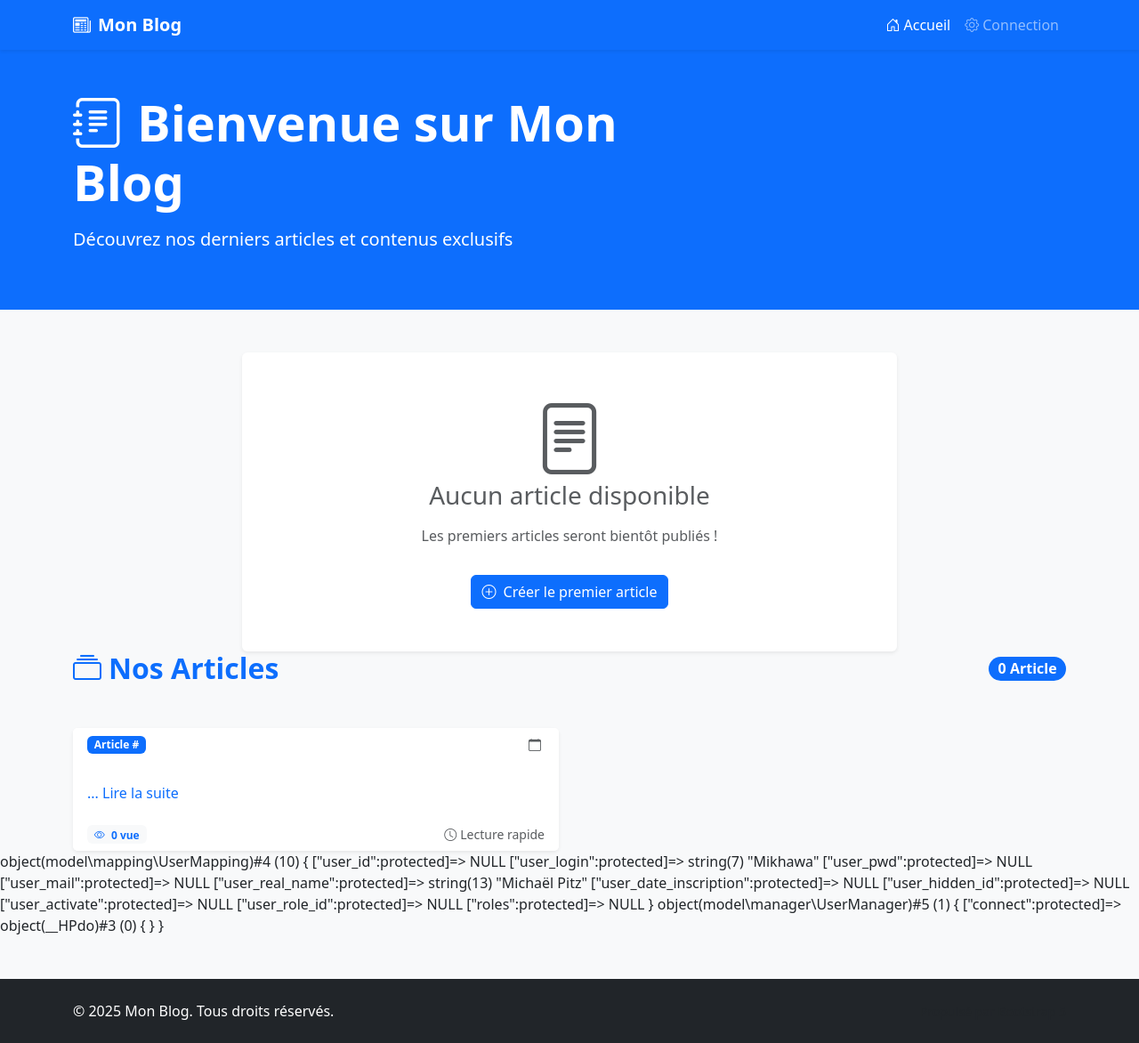
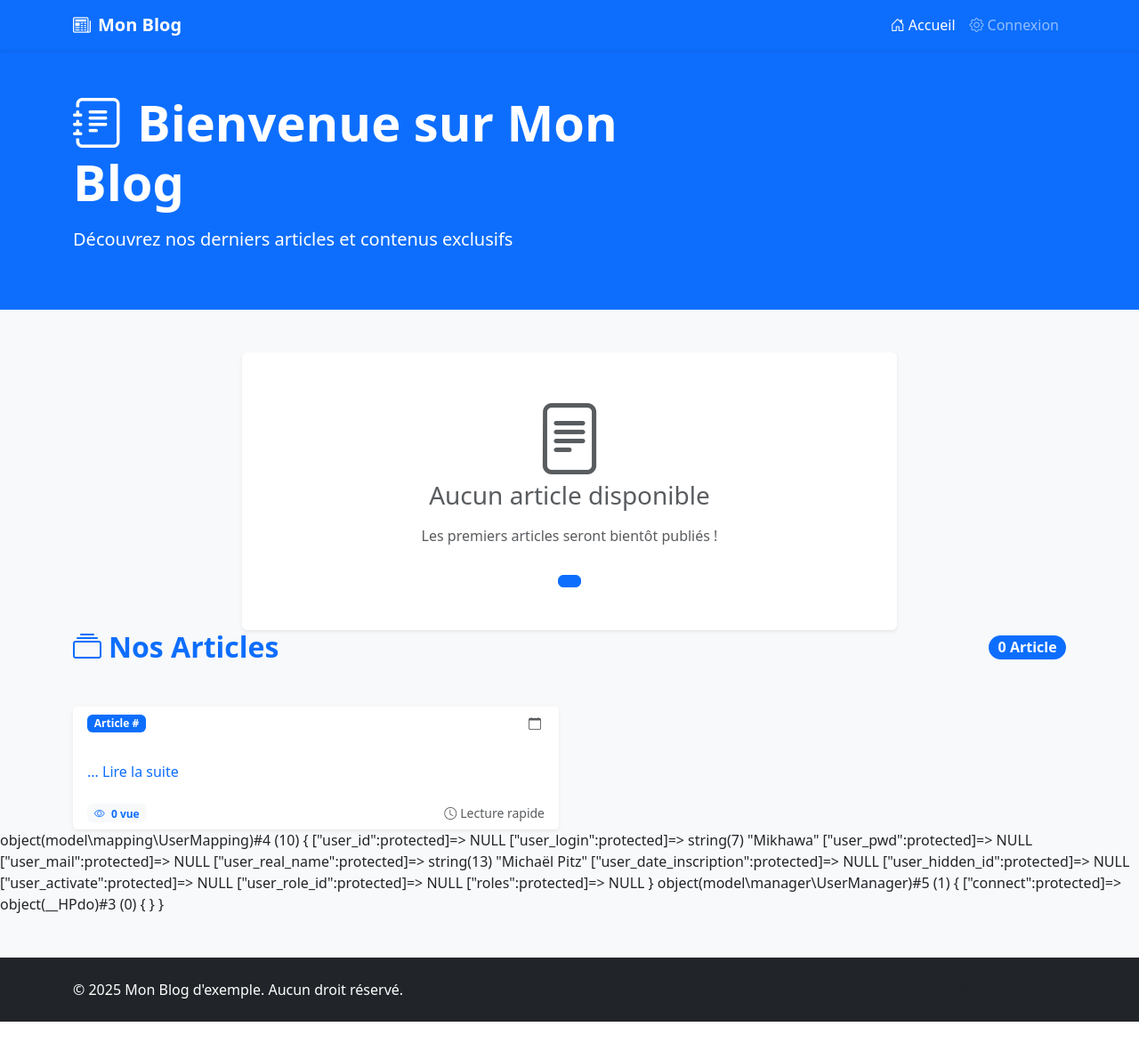
Before and after one commit to WebDevCF2m2025/blog-php-oo-mvc, a PHP site: page / in a window 1280 px wide. Shown: the whole page at 89% size. After the commit the page ends 1148 px from the top, so only its background shows below. Run offline with PHP 8.4, Linux system fonts and the light colour scheme.

Commit message:
view/home.html.php

```diff
--- a/view/home.html.php
+++ b/view/home.html.php
@@ -31,7 +31,7 @@
                 </li>
                 <li class="nav-item">
                     <a class="nav-link" href="./?p=connection">
-                        <i class="bi bi-gear me-1"></i>Connection
+                        <i class="bi bi-gear me-1"></i>Connexion
                     </a>
                 </li>
             </ul>
@@ -64,7 +64,6 @@
                         <h3 class="text-muted mb-3">Aucun article disponible</h3>
                         <p class="text-muted">Les premiers articles seront bientôt publiés !</p>
                         <a href="./?p=admin" class="btn btn-primary mt-3">
-                            <i class="bi bi-plus-circle me-2"></i>Créer le premier article
                         </a>
                     </div>
                 </div>
@@ -133,7 +132,7 @@
     <div class="container">
         <div class="row">
             <div class="col-md-8">
-                <p class="mb-0">© <?=date("Y")?> Mon Blog. Tous droits réservés.</p>
+                <p class="mb-0">© <?=date("Y")?> Mon Blog d'exemple. Aucun droit réservé.</p>
             </div>
             <div class="col-md-4 text-md-end">
                 <small class="text-muted">Propulsé par Bootstrap 5</small>
```
